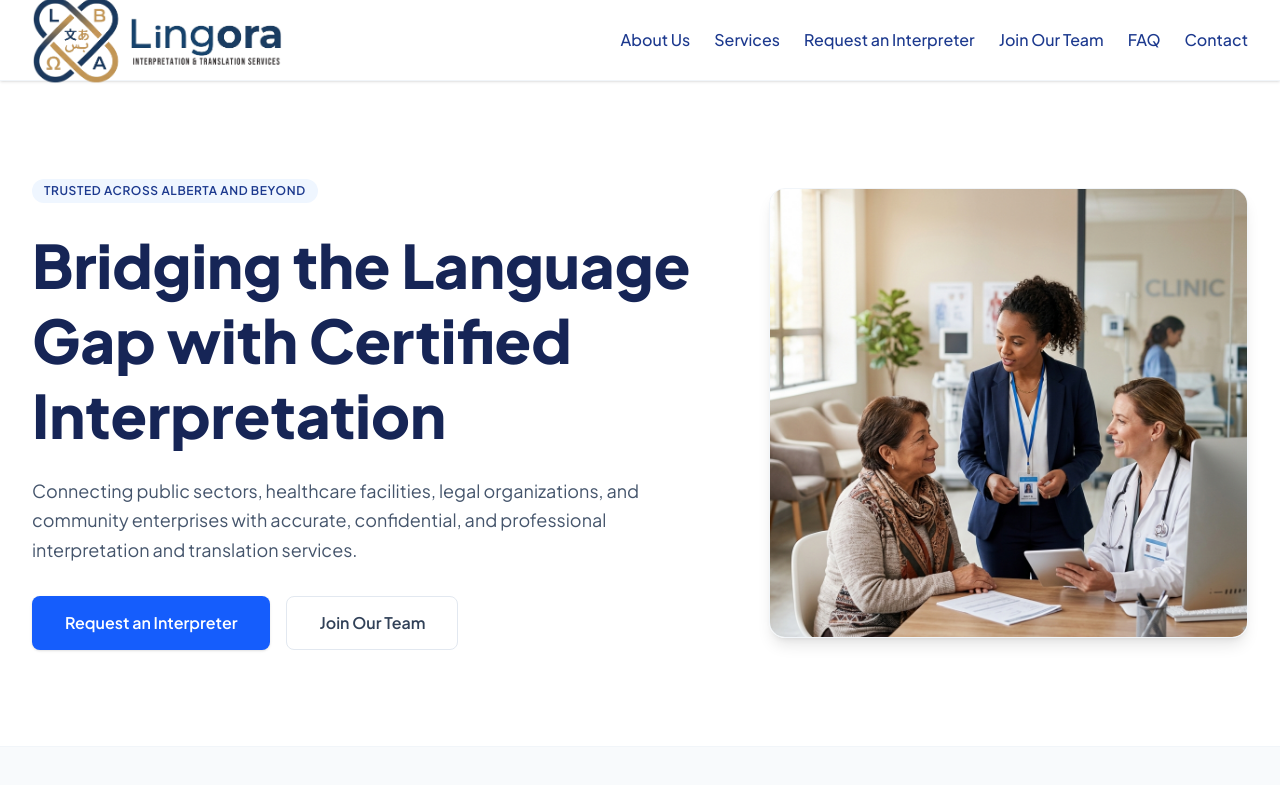
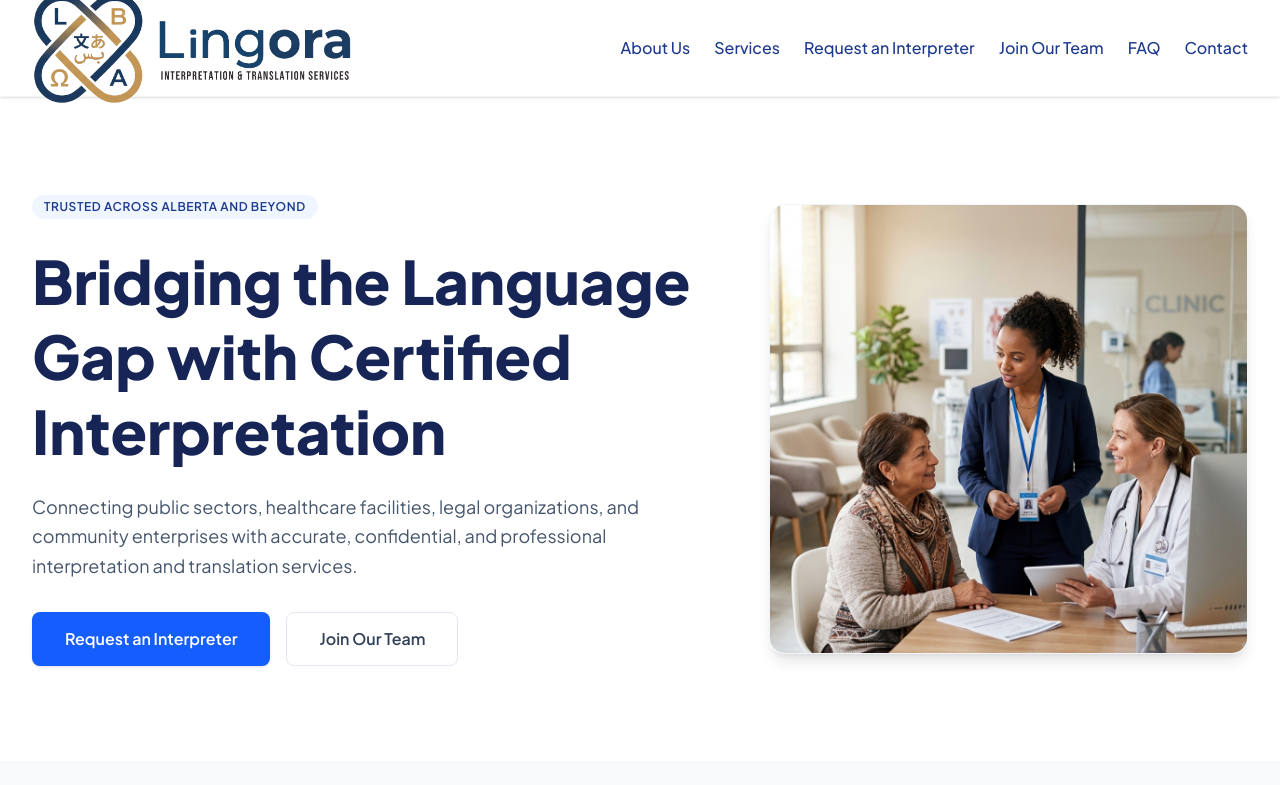
Before and after one commit to digi000/lingobridge-website, a Next.js app: page / in a window 1280 px wide. Shown: the top 785 px of the page. Built offline with nearby package versions, Linux system fonts and the light colour scheme.

Commit message:
size up logo in navigation bar and adjust offsets

```diff
--- a/src/components/Navbar.tsx
+++ b/src/components/Navbar.tsx
@@ -9,7 +9,7 @@ export default function Navbar() {
   return (
     <nav className="relative bg-white shadow-sm border-b border-slate-100 z-50">
       <div className="max-w-7xl mx-auto px-4 sm:px-6 lg:px-8">
-        <div className="flex items-center justify-between h-20">
+        <div className="flex items-center justify-between h-24">
           {/* Logo */}
           <div className="flex-shrink-0 flex items-center">
             <Link href="/" className="flex items-center">
@@ -17,9 +17,9 @@ export default function Navbar() {
               <img
                 src="/large-logo.png?v=2"
                 alt="Lingora Logo"
-                width={250}
-                height={80}
-                className="object-contain w-[180px] sm:w-[220px] md:w-[250px] h-auto transition-transform duration-300 hover:scale-[1.02]"
+                width={350}
+                height={112}
+                className="object-contain w-[240px] sm:w-[280px] md:w-[320px] h-auto transition-transform duration-300 hover:scale-[1.02]"
               />
             </Link>
           </div>
@@ -73,7 +73,7 @@ export default function Navbar() {
 
       {/* Mobile Navigation Drawer */}
       <div
-        className={`md:hidden absolute top-20 left-0 w-full bg-white/95 backdrop-blur-md border-b border-slate-100 shadow-lg transition-all duration-300 ease-in-out ${
+        className={`md:hidden absolute top-24 left-0 w-full bg-white/95 backdrop-blur-md border-b border-slate-100 shadow-lg transition-all duration-300 ease-in-out ${
           isOpen ? 'opacity-100 translate-y-0 visible' : 'opacity-0 -translate-y-4 invisible pointer-events-none'
         }`}
       >
```
